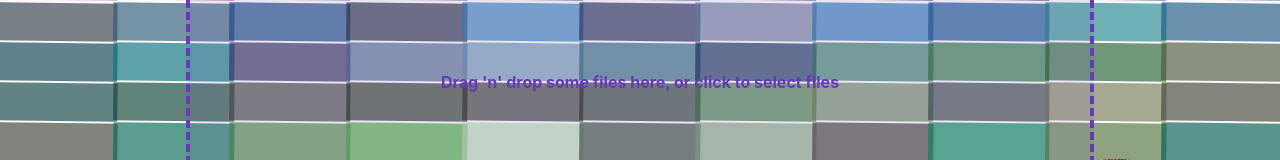
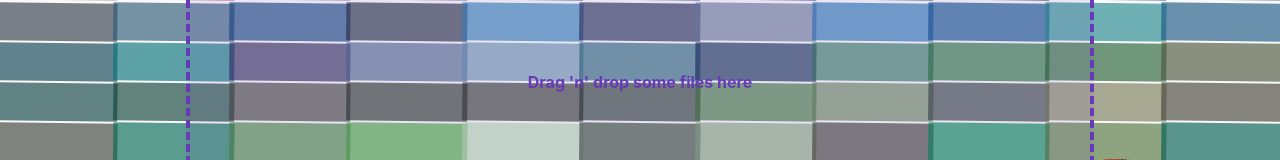
Before and after one commit to jedluk/img2palette, a React (Vite) app: page / in a window 1280 px wide. Shown: the part 318-478 px from the top of the page. Built offline with nearby package versions, Linux system fonts and the light colour scheme.

Commit message:
Update message

```diff
--- a/src/components/Dropzone.tsx
+++ b/src/components/Dropzone.tsx
@@ -76,7 +76,7 @@ export function Dropzone({ onChange }: DropzoneProps) {
           <img src={Pacman} className={styles.pacman} alt="Pacman" />
         </div>
       ) : (
-        <p>Drag 'n' drop some files here, or click to select files</p>
+        <p>Drag 'n' drop some files here</p>
       )}
     </div>
   )
```
